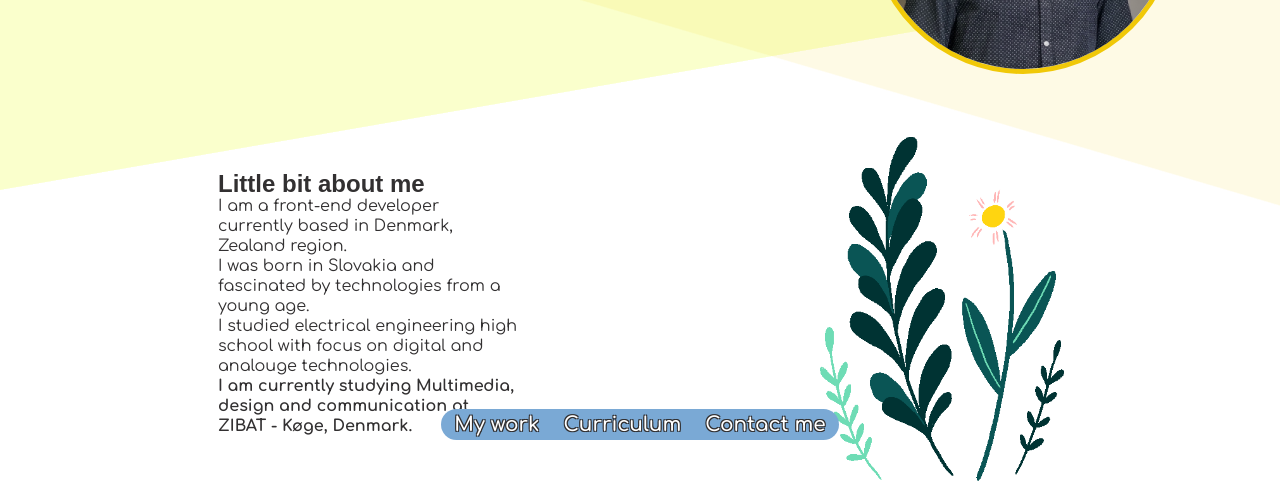
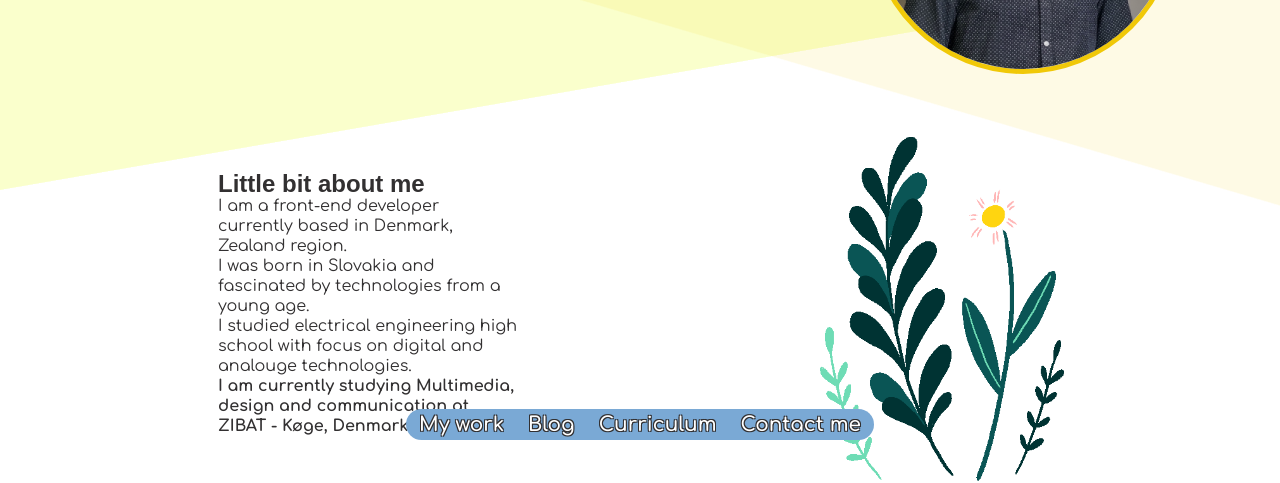
Before and after one commit to JRoshthen1/portfolio, a plain HTML site: page index.html in a window 1280 px wide. Shown: the part 336-819 px from the top of the page. Drawn offline with nearby package versions, Linux system fonts and the light colour scheme; animation ran at ten frames a second; a web font is replaced by a local one.

Commit message:
blog in navbar

```diff
--- a/index.html
+++ b/index.html
@@ -259,6 +259,7 @@
     <div class="navbar">
       <div class="pin">
         <a href="#work">My work</a>
+        <a href="https://jroshthen1.github.io/InternshipBlog/">Blog</a>
         <a href="https://drive.google.com/file/d/1ygsylOoprEhNYjHlD6PaEgP7xdRTk-iD/view?usp=sharing" target="_blank"
           rel="noopener noreferrer">Curriculum</a>
         <a class="SendEmail">Contact me</a>
```
